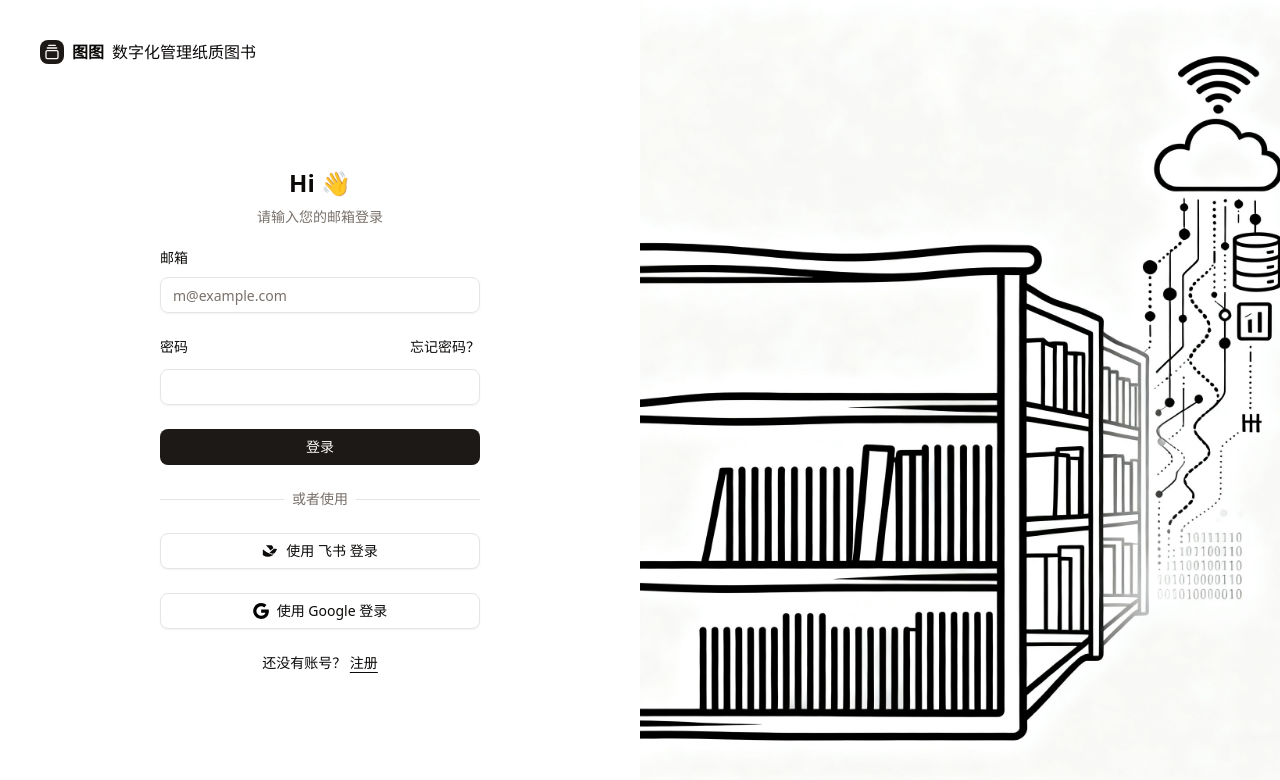
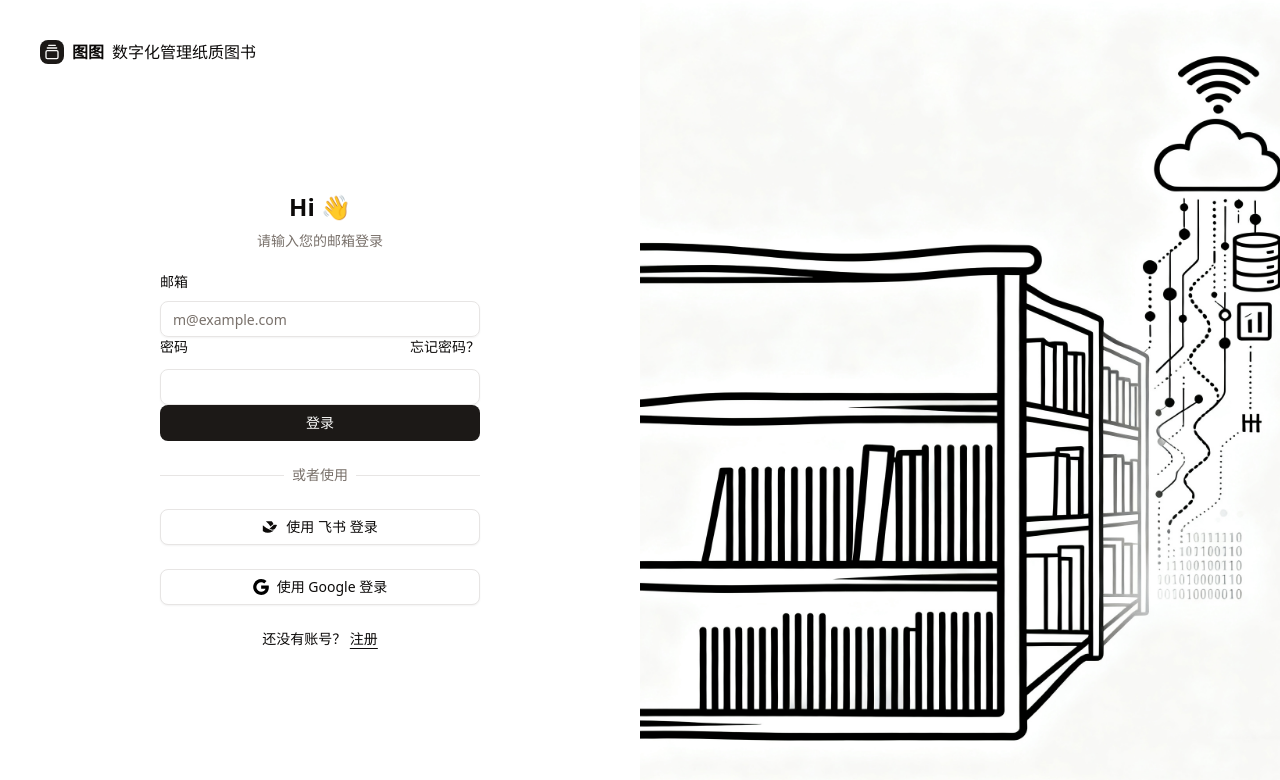
Before and after one commit to allenhooray/tutu, a React (Vite) app in the folder packages/web/: page /login in a window 1280 px wide. Shown: the top 780 px of the page. Built offline with nearby package versions, Linux system fonts and the light colour scheme.

Commit message:
feat(登录): 调整登录表单布局并添加OAuth提示
- 将表单从form标签改为div容器
- 添加OAuth按钮点击时的toast提示
- 调整toast位置为顶部居中

```diff
--- a/packages/web/src/components/ui/sonner.tsx
+++ b/packages/web/src/components/ui/sonner.tsx
@@ -4,7 +4,7 @@ export function Toaster({ ...props }: React.ComponentProps<typeof SonnerToaster>
   return (
     <SonnerToaster
       richColors
-      position="top-right"
+      position="top-center"
       className="
         group
         gap-2
--- a/packages/web/src/views/Login/components/login-form.tsx
+++ b/packages/web/src/views/Login/components/login-form.tsx
@@ -4,14 +4,26 @@ import { Input } from "@/components/ui/input"
 import { Label } from "@/components/ui/label"
 import LarkIcon from "@/views/Login/assets/lark.svg?react"
 import GoogleIcon from "@/views/Login/assets/google.svg?react"
+import { toast } from "sonner"
+import type { FC } from "react"
+
+interface IProps {
+  className?: string
+}
 
 
-export function LoginForm({
+export const LoginForm: FC<IProps> = ({
   className,
-  ...props
-}: React.ComponentProps<"form">) {
+}) => {
+  const handleClickOAuth = () => {
+    toast('更多登录方式实现中', {
+      description: '当前仅支持邮箱登录',
+    })
+  }
+
+
   return (
-    <form className={cn("flex flex-col gap-6", className)} {...props}>
+    <div className={cn("flex flex-col gap-6", className)}>
       <div className="flex flex-col items-center gap-2 text-center">
         <h1 className="text-2xl font-bold">Hi 👋</h1>
         <p className="text-muted-foreground text-sm text-balance">
@@ -19,6 +31,8 @@ export function LoginForm({
         </p>
       </div>
       <div className="grid gap-6">
+
+        <form >
           <div className="grid gap-3">
             <Label htmlFor="email">邮箱</Label>
             <Input id="email" type="email" placeholder="m@example.com" required />
@@ -38,16 +52,18 @@ export function LoginForm({
           <Button type="submit" className="w-full">
             登录
           </Button>
+
+        </form>
         <div className="after:border-border relative text-center text-sm after:absolute after:inset-0 after:top-1/2 after:z-0 after:flex after:items-center after:border-t">
           <span className="bg-background text-muted-foreground relative z-10 px-2">
             或者使用
           </span>
         </div>
-        <Button variant="outline" className="w-full">
+        <Button variant="outline" className="w-full" onClick={handleClickOAuth}>
           <LarkIcon />
           使用 飞书 登录
         </Button>
-        <Button variant="outline" className="w-full">
+        <Button variant="outline" className="w-full" onClick={handleClickOAuth}>
           <GoogleIcon />
           使用 Google 登录
         </Button>
@@ -58,6 +74,6 @@ export function LoginForm({
           注册
         </a>
       </div>
-    </form>
+    </div >
   )
 }
```
Lines whose indentation alone changed are shown as unchanged.
